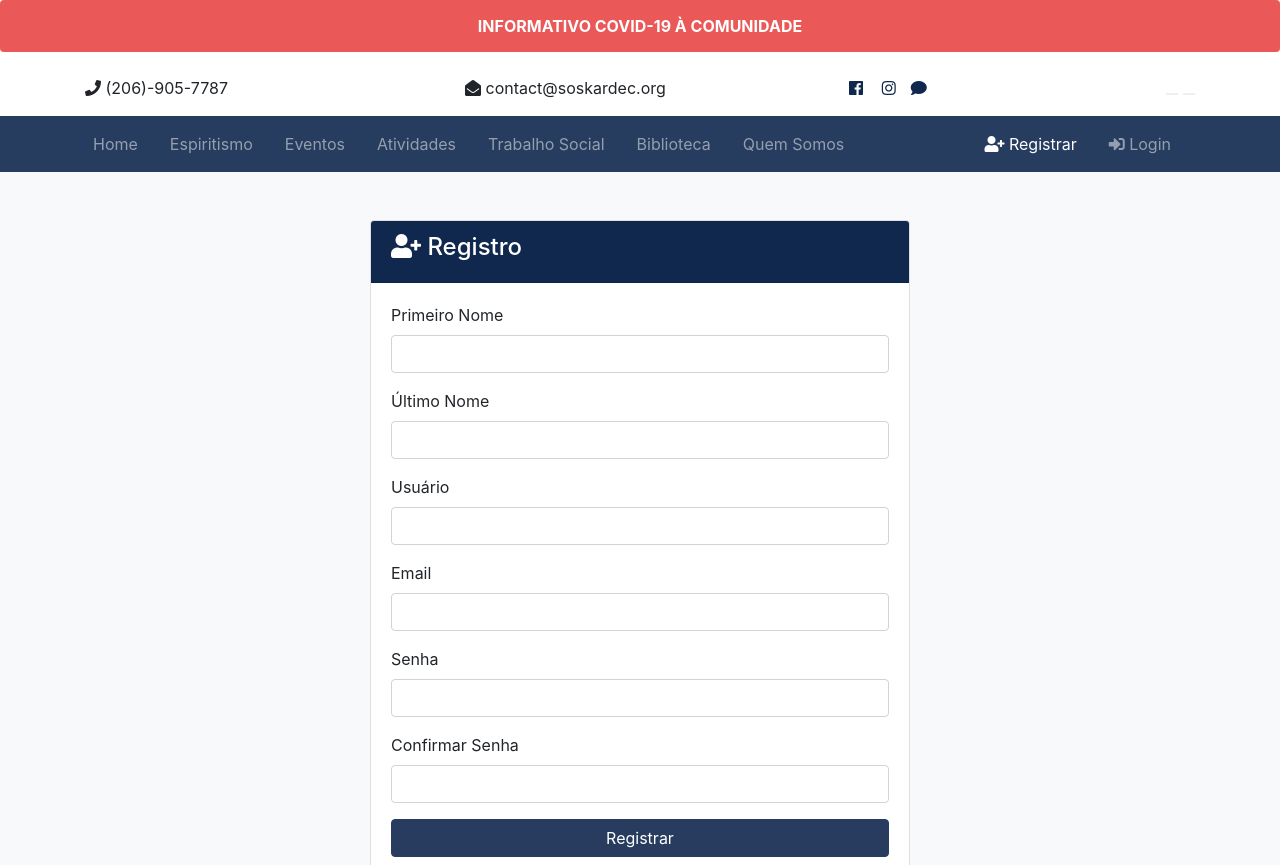
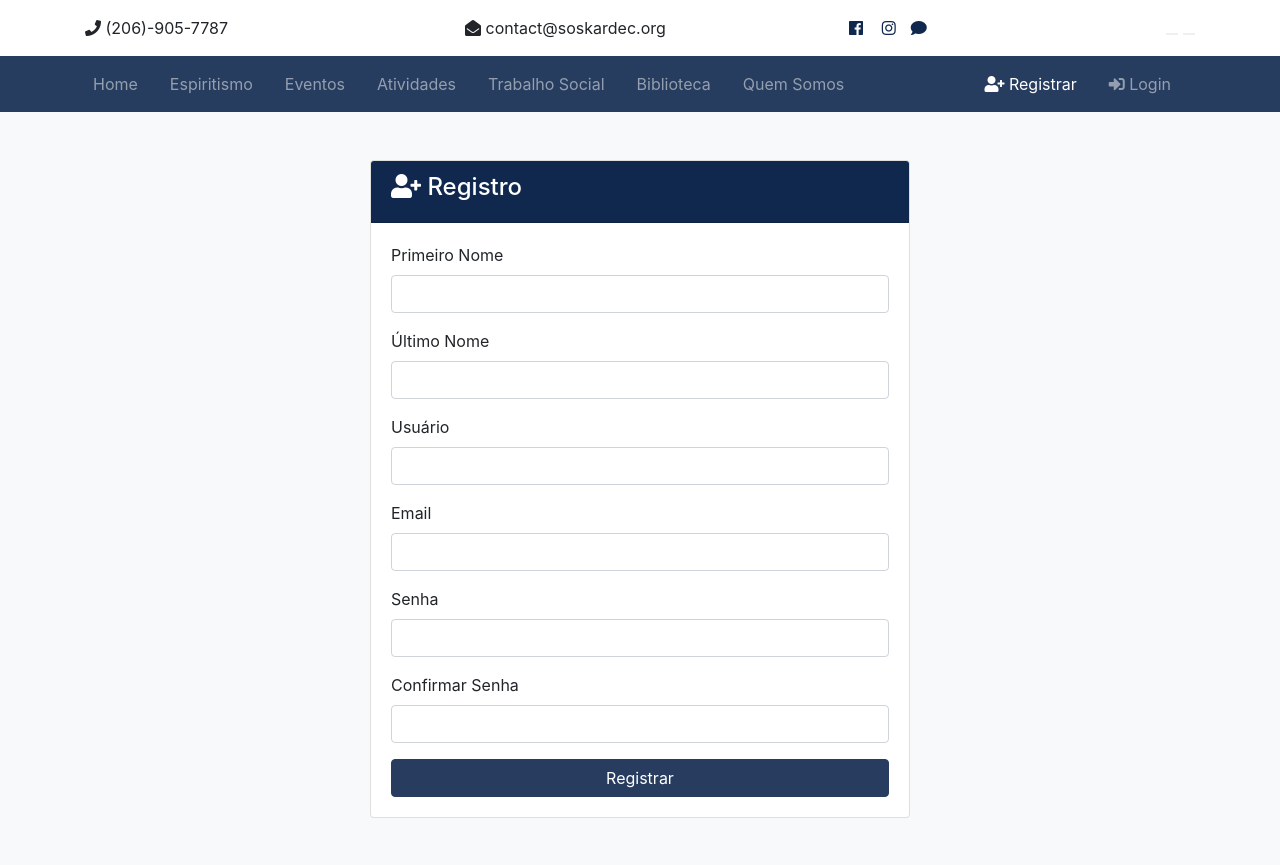
Before and after one commit to leofelipe222/soskardec, a Django app: page /accounts/registrar/ in a window 1280 px wide. Shown: the top 865 px of the page. Run offline with Django 3.2, Linux system fonts and the light colour scheme; some libraries are stand-ins or nearby versions.

Commit message:
Removing Covid-19 Section

```diff
--- a/templates/partials/_topbar.html
+++ b/templates/partials/_topbar.html
@@ -5,14 +5,14 @@
 <link href="https://cdnjs.cloudflare.com/ajax/libs/flag-icon-css/2.3.1/css/flag-icon.min.css" rel="stylesheet"/>
 
 <!-- Button trigger modal -->
-<h3 class="text-center bg-danger p-2 rounded">
+<!-- <h3 class="text-center bg-danger p-2 rounded">
   <button id="covid-update" type="button" class="btn btn-secondary bg-danger border border-0" data-toggle="modal" data-target="#exampleModal">
     <strong>{% trans "INFORMATIVO COVID-19 À COMUNIDADE" %}</strong>
   </button>
-</h3>
+</h3> -->
 
 <!-- Modal -->
-<div class="modal fade" id="exampleModal" tabindex="-1" role="dialog" aria-labelledby="exampleModalLabel" aria-hidden="true">
+<!-- <div class="modal fade" id="exampleModal" tabindex="-1" role="dialog" aria-labelledby="exampleModalLabel" aria-hidden="true">
   <div class="modal-dialog" role="document">
     <div class="modal-content">
       <div class="modal-header">
@@ -30,7 +30,7 @@
       </div>
     </div>
   </div>
-</div>
+</div> -->
 
 <!-- Top Bar -->
 <section id="top-bar" class="p-3">
@@ -44,10 +44,10 @@
       </div>
       <div class="col-md-2">
         <div class="social text-left">
-          <a href="https://www.facebook.com/soskardec/" target="_blank" >
+          <a href="https://www.facebook.com/soskardec/" target="_blank">
             <i class="fab fa-facebook fa-1x m-1"></i>
           </a>
-          <a href="https://www.instagram.com/s.o.s.kardec/" target="_blank" >
+          <a href="https://www.instagram.com/s.o.s.kardec/" target="_blank">
             <i class="fab fa-instagram fa-1x m-1"></i>
           </a>
           <a href="" data-toggle="modal" data-target="#inquiryModal">
```
Also changed, not shown: db.sqlite3.
